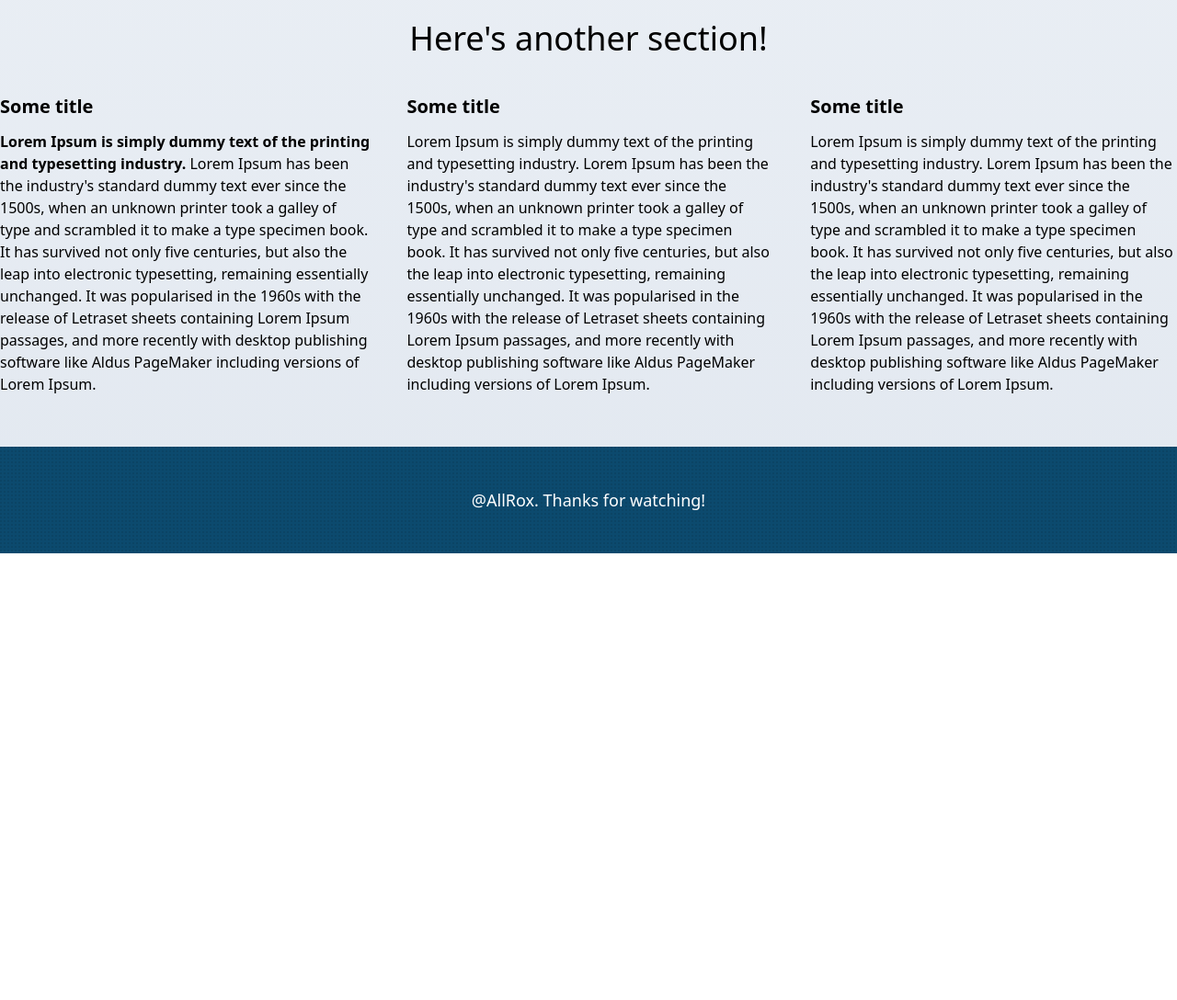
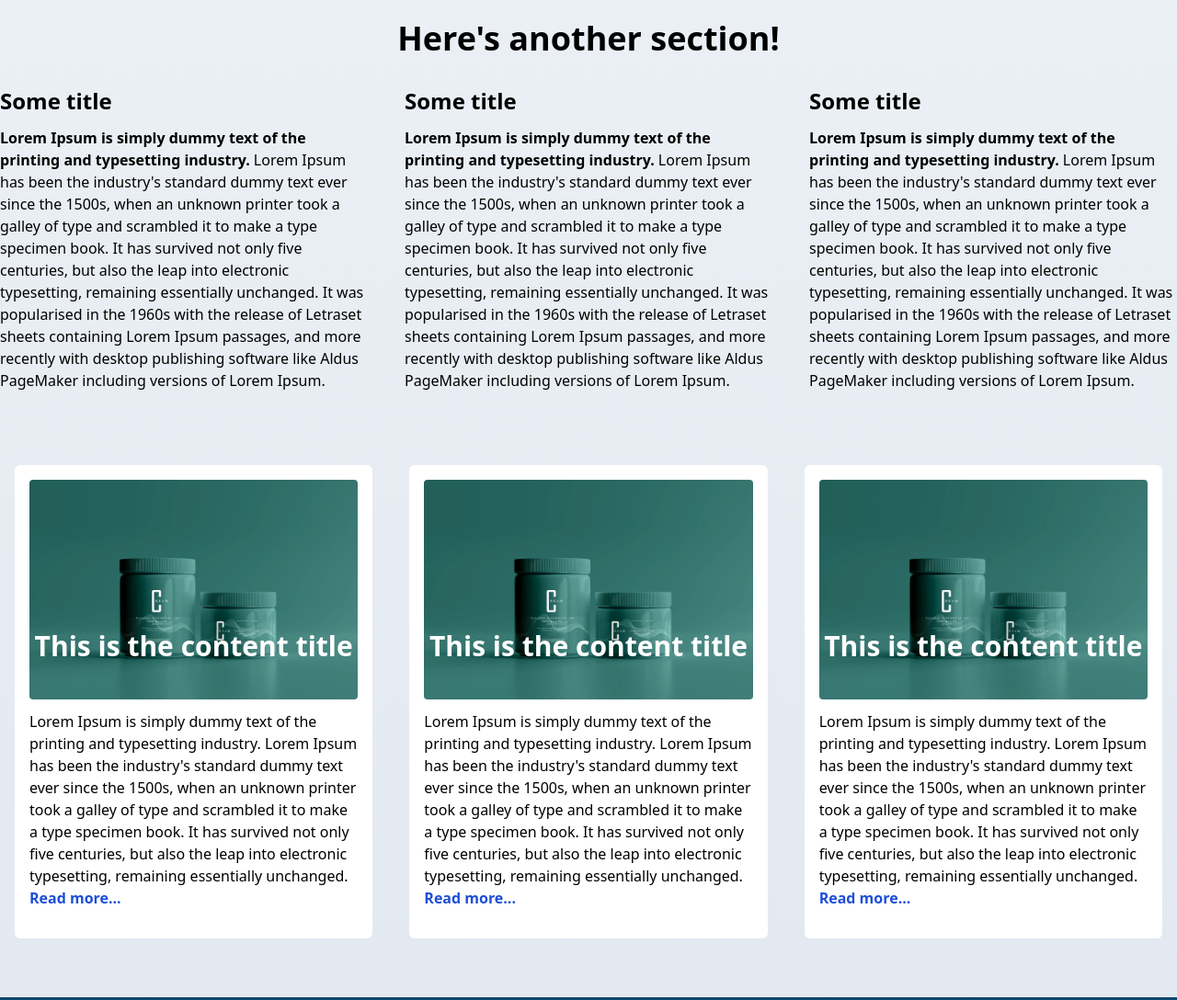
Before and after one commit to allrox/tailwind-study-a, a website: page index.html in a window 1280 px wide. Shown: the part 800-1888 px from the top of the page at 92% size. Before the commit the page ends 1402 px from the top, so only its background shows below. Drawn offline with Linux system fonts and the light colour scheme.

Commit message:
Inclusão dos cards de conteúdo

```diff
--- a/index.html
+++ b/index.html
@@ -32,7 +32,7 @@
       <div class="product-card">
         <div class="card-image-container">
           <div class="badge">Spring Sale!</div>
-          <div class="bag-icon" src="" alt=""></div>
+          <!-- <div class="bag-icon" src="" alt=""></div> -->
           <img class="favorite-icon" src="./src/img/heart.webp" alt="">
           <img class="card-image" src="./src/img/sample-image.webp" alt="">
         </div>
@@ -124,26 +124,58 @@
     </div>
   </section>
 
-  <section id="lorem-ipsum" class="container lg mx-auto my-14">
+  <section id="lorem-ipsum" class="container lg mx-auto mt-14 mb-10">
     <div>
-      <h2 class="text-4xl text-center mb-10">Here's another section!</h2>
+      <h2 class="text-4xl text-center mb-8 font-semibold">Here's another section!</h2>
     </div>
     <div class="flex flex-col space-y-10 mx-5 lg:flex-row lg:mx-auto lg:space-x-10 lg:space-y-0">
       <div>
-        <h3 class="text-xl font-semibold mb-3">Some title</h3>
+        <h3 class="text-2xl font-semibold mb-3">Some title</h3>
         <p><span class="font-bold">Lorem Ipsum is simply dummy text of the printing and typesetting industry.</span> Lorem Ipsum has been the industry's standard dummy text ever since the 1500s, when an unknown printer took a galley of type and scrambled it to make a type specimen book. It has survived not only five centuries, but also the leap into electronic typesetting, remaining essentially unchanged. It was popularised in the 1960s with the release of Letraset sheets containing Lorem Ipsum passages, and more recently with desktop publishing software like Aldus PageMaker including versions of Lorem Ipsum.</p>
       </div>
 
       <div>
-        <h3 class="text-xl font-semibold mb-3">Some title</h3>
-        <p>Lorem Ipsum is simply dummy text of the printing and typesetting industry. Lorem Ipsum has been the industry's standard dummy text ever since the 1500s, when an unknown printer took a galley of type and scrambled it to make a type specimen book. It has survived not only five centuries, but also the leap into electronic typesetting, remaining essentially unchanged. It was popularised in the 1960s with the release of Letraset sheets containing Lorem Ipsum passages, and more recently with desktop publishing software like Aldus PageMaker including versions of Lorem Ipsum.</p>
+        <h3 class="text-2xl font-semibold mb-3">Some title</h3>
+        <p><span class="font-bold">Lorem Ipsum is simply dummy text of the printing and typesetting industry.</span> Lorem Ipsum has been the industry's standard dummy text ever since the 1500s, when an unknown printer took a galley of type and scrambled it to make a type specimen book. It has survived not only five centuries, but also the leap into electronic typesetting, remaining essentially unchanged. It was popularised in the 1960s with the release of Letraset sheets containing Lorem Ipsum passages, and more recently with desktop publishing software like Aldus PageMaker including versions of Lorem Ipsum.</p>
       </div>
 
       <div>
-        <h3 class="text-xl font-semibold mb-3">Some title</h3>
-        <p>Lorem Ipsum is simply dummy text of the printing and typesetting industry. Lorem Ipsum has been the industry's standard dummy text ever since the 1500s, when an unknown printer took a galley of type and scrambled it to make a type specimen book. It has survived not only five centuries, but also the leap into electronic typesetting, remaining essentially unchanged. It was popularised in the 1960s with the release of Letraset sheets containing Lorem Ipsum passages, and more recently with desktop publishing software like Aldus PageMaker including versions of Lorem Ipsum.</p>
+        <h3 class="text-2xl font-semibold mb-3">Some title</h3>
+        <p><span class="font-bold">Lorem Ipsum is simply dummy text of the printing and typesetting industry.</span> Lorem Ipsum has been the industry's standard dummy text ever since the 1500s, when an unknown printer took a galley of type and scrambled it to make a type specimen book. It has survived not only five centuries, but also the leap into electronic typesetting, remaining essentially unchanged. It was popularised in the 1960s with the release of Letraset sheets containing Lorem Ipsum passages, and more recently with desktop publishing software like Aldus PageMaker including versions of Lorem Ipsum.</p>
       </div>
     </div>
+  </section>
+
+  <section id="content" class="mx-4">
+    <div class="container flex flex-col gap-5 lg:mx-auto lg:flex-row pt-10 pb-16 lg:gap-10">
+
+      <div class="content-card">
+        <div class="content-card-image">
+          <img class="card-image" src="./src/img/sample-image.webp" alt="">
+          <p class="content-title">This is the content title</p>
+        </div>
+        <p>Lorem Ipsum is simply dummy text of the printing and typesetting industry. Lorem Ipsum has been the industry's standard dummy text ever since the 1500s, when an unknown printer took a galley of type and scrambled it to make a type specimen book. It has survived not only five centuries, but also the leap into electronic typesetting, remaining essentially unchanged. <span class="card-link">Read more...</span></p>
+
+      </div>
+
+      <div class="content-card">
+        <div class="content-card-image">
+          <img class="card-image" src="./src/img/sample-image.webp" alt="">
+          <p class="content-title">This is the content title</p>
+        </div>
+        <p>Lorem Ipsum is simply dummy text of the printing and typesetting industry. Lorem Ipsum has been the industry's standard dummy text ever since the 1500s, when an unknown printer took a galley of type and scrambled it to make a type specimen book. It has survived not only five centuries, but also the leap into electronic typesetting, remaining essentially unchanged. <span class="card-link">Read more...</span></p>
+      </div>
+
+      <div class="content-card">
+        <div class="content-card-image">
+          <img class="card-image" src="./src/img/sample-image.webp" alt="">
+          <p class="content-title">This is the content title</p>
+        </div>
+        <p>Lorem Ipsum is simply dummy text of the printing and typesetting industry. Lorem Ipsum has been the industry's standard dummy text ever since the 1500s, when an unknown printer took a galley of type and scrambled it to make a type specimen book. It has survived not only five centuries, but also the leap into electronic typesetting, remaining essentially unchanged. <span class="card-link">Read more...</span></p>
+      </div>
+
+    </div>
+
   </section>
 
   <footer class="w-screen bg-sky-900 py-11 px-10 bg-[url('/src/img/bg-texture.webp')]  bg-auto">
--- a/tailwind.config.js
+++ b/tailwind.config.js
@@ -35,7 +35,7 @@ module.exports = {
           '@apply saturate-0': {},
         },
         '.star-rating img': {
-          '@apply w-4 h-fit hover:w-5': {},
+          '@apply w-4 h-4 hover:scale-110': {},
         },
         '.old-price':{
           '@apply text-base line-through text-red-600 font-bold':{},
@@ -58,6 +58,18 @@ module.exports = {
         '.primary-button':{
           '@apply rounded-lg w-full bg-sky-900 hover:bg-sky-800 text-white px-5 py-4 mt-5 text-xl': {},
         },
+        '.content-card':{
+          '@apply p-4 pb-8 bg-white rounded-md hover:shadow-xl':{},
+        },
+        '.content-card-image': {
+          '@apply relative': {},
+        },
+        '.content-title':{
+          '@apply absolute bottom-10 w-full text-center text-3xl font-bold text-white': {}
+        },
+        '.card-link':{
+          '@apply text-base text-blue-700 font-bold py-2':{}
+        }
       });
     },
   ],
```
Also changed, not shown: src/output.css.
